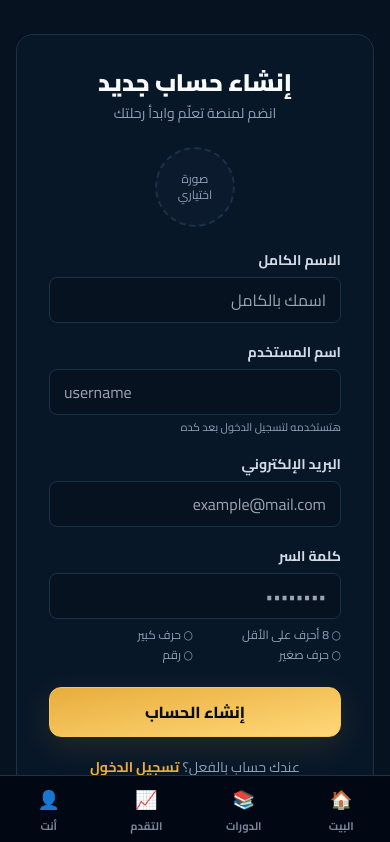
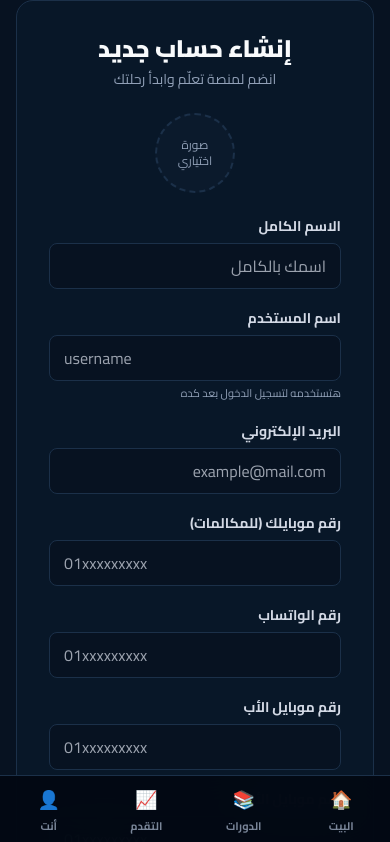
Before and after one commit to taallam-platform/taallam-platform, a Next.js app: page /register in a window 390 px wide. Shown: the top 842 px of the page. Built offline with nearby package versions, Linux system fonts and the light colour scheme; no server answers.

Commit message:
add admin hero video upload feature + registration phone numbers

```diff
--- a/app/(auth)/register/page.tsx
+++ b/app/(auth)/register/page.tsx
@@ -10,6 +10,10 @@ export default function RegisterPage() {
   const [fullName, setFullName] = useState('');
   const [username, setUsername] = useState('');
   const [email, setEmail] = useState('');
+  const [phone, setPhone] = useState('');
+  const [whatsapp, setWhatsapp] = useState('');
+  const [fatherPhone, setFatherPhone] = useState('');
+  const [motherPhone, setMotherPhone] = useState('');
   const [password, setPassword] = useState('');
   const [avatarFile, setAvatarFile] = useState<File | null>(null);
   const [error, setError] = useState('');
@@ -46,7 +50,7 @@ export default function RegisterPage() {
     const res = await fetch('/api/auth/register', {
       method: 'POST',
       headers: { 'Content-Type': 'application/json' },
-      body: JSON.stringify({ fullName, username, email, password }),
+      body: JSON.stringify({ fullName, username, email, password, phone, whatsapp, fatherPhone, motherPhone }),
     });
     const json = await res.json();
 
@@ -56,6 +60,7 @@ export default function RegisterPage() {
       return;
     }
 
+    // رفع الأفاتار الاختياري بعد إنشاء الحساب (لو السيشن اتفعّلت فورًا)
     if (avatarFile) {
       const formData = new FormData();
       formData.append('avatar', avatarFile);
@@ -63,6 +68,8 @@ export default function RegisterPage() {
     }
 
     setLoading(false);
+
+    // لو ده إيميل الأدمن، بعد ما يأكد الكود هيتحول للوحة التحكم تلقائيًا (منطق ده في صفحة /verify)
     router.push(`/verify?email=${encodeURIComponent(email)}`);
   }
 
@@ -129,6 +136,54 @@ export default function RegisterPage() {
           />
         </label>
 
+        <label className="block mb-4">
+          <span className="text-sm font-bold text-[#d3d9e5]">رقم موبايلك (للمكالمات)</span>
+          <input
+            required
+            value={phone}
+            onChange={(e) => setPhone(e.target.value)}
+            className="mt-1.5 w-full bg-[#071221] border border-line rounded-lg px-3.5 py-2.5 outline-none focus:border-gold"
+            placeholder="01xxxxxxxxx"
+            dir="ltr"
+          />
+        </label>
+
+        <label className="block mb-4">
+          <span className="text-sm font-bold text-[#d3d9e5]">رقم الواتساب</span>
+          <input
+            required
+            value={whatsapp}
+            onChange={(e) => setWhatsapp(e.target.value)}
+            className="mt-1.5 w-full bg-[#071221] border border-line rounded-lg px-3.5 py-2.5 outline-none focus:border-gold"
+            placeholder="01xxxxxxxxx"
+            dir="ltr"
+          />
+        </label>
+
+        <label className="block mb-4">
+          <span className="text-sm font-bold text-[#d3d9e5]">رقم موبايل الأب</span>
+          <input
+            required
+            value={fatherPhone}
+            onChange={(e) => setFatherPhone(e.target.value)}
+            className="mt-1.5 w-full bg-[#071221] border border-line rounded-lg px-3.5 py-2.5 outline-none focus:border-gold"
+            placeholder="01xxxxxxxxx"
+            dir="ltr"
+          />
+        </label>
+
+        <label className="block mb-4">
+          <span className="text-sm font-bold text-[#d3d9e5]">رقم موبايل الأم</span>
+          <input
+            required
+            value={motherPhone}
+            onChange={(e) => setMotherPhone(e.target.value)}
+            className="mt-1.5 w-full bg-[#071221] border border-line rounded-lg px-3.5 py-2.5 outline-none focus:border-gold"
+            placeholder="01xxxxxxxxx"
+            dir="ltr"
+          />
+        </label>
+
         <label className="block mb-2">
           <span className="text-sm font-bold text-[#d3d9e5]">كلمة السر</span>
           <input
--- /dev/null
+++ b/app/admin/dashboard/HeroVideoUploader.tsx
@@ -0,0 +1,83 @@
+'use client';
+
+import { useState } from 'react';
+import { useRouter } from 'next/navigation';
+import { createClient } from '@/lib/supabase/client';
+
+export default function HeroVideoUploader({ currentUrl }: { currentUrl: string | null }) {
+  const router = useRouter();
+  const supabase = createClient();
+  const [uploading, setUploading] = useState(false);
+  const [error, setError] = useState('');
+
+  async function handleUpload(e: React.ChangeEvent<HTMLInputElement>) {
+    const file = e.target.files?.[0];
+    if (!file) return;
+    setError('');
+
+    if (file.type !== 'video/mp4') {
+      setError('لازم يكون الفيديو بصيغة mp4');
+      return;
+    }
+    if (file.size > 50 * 1024 * 1024) {
+      setError('حجم الفيديو أكبر من 50 ميجا');
+      return;
+    }
+
+    setUploading(true);
+    const path = `hero-${Date.now()}.mp4`;
+    const { error: uploadError } = await supabase.storage.from('site-media').upload(path, file, { upsert: true });
+
+    if (uploadError) {
+      setUploading(false);
+      setError('فشل الرفع، حاول تاني');
+      return;
+    }
+
+    const { data: publicUrl } = supabase.storage.from('site-media').getPublicUrl(path);
+
+    await fetch('/api/admin/hero-video', {
+      method: 'POST',
+      headers: { 'Content-Type': 'application/json' },
+      body: JSON.stringify({ url: publicUrl.publicUrl }),
+    });
+
+    setUploading(false);
+    router.refresh();
+  }
+
+  async function handleRemove() {
+    setUploading(true);
+    await fetch('/api/admin/hero-video', {
+      method: 'POST',
+      headers: { 'Content-Type': 'application/json' },
+      body: JSON.stringify({ url: null }),
+    });
+    setUploading(false);
+    router.refresh();
+  }
+
+  return (
+    <div className="bg-[#0a0d13] border border-[#1b2029] rounded-2xl p-5 mb-10">
+      <h2 className="text-lg font-bold mb-3">🎬 فيديو الصفحة الرئيسية</h2>
+      {error && <div className="bg-red-950/40 border border-red-800 text-red-300 text-sm rounded-lg p-3 mb-3">{error}</div>}
+
+      {currentUrl && (
+        <video src={currentUrl} controls className="w-full max-w-sm rounded-xl mb-3 border border-[#22262e]" />
+      )}
+
+      <div className="flex gap-3 items-center flex-wrap">
+        <label className="btn-gold text-sm !px-4 !py-2 cursor-pointer">
+          {uploading ? 'جاري الرفع...' : currentUrl ? 'استبدال الفيديو' : 'رفع فيديو'}
+          <input type="file" accept="video/mp4" onChange={handleUpload} disabled={uploading} className="hidden" />
+        </label>
+        {currentUrl && (
+          <button onClick={handleRemove} disabled={uploading} className="text-red-400 text-sm font-bold">
+            حذف الفيديو
+          </button>
+        )}
+      </div>
+      <p className="text-[11px] text-[#7a7f8a] mt-2">صيغة MP4 بس، أقصى حجم 50 ميجا.</p>
+    </div>
+  );
+}
--- a/app/admin/dashboard/page.tsx
+++ b/app/admin/dashboard/page.tsx
@@ -3,11 +3,12 @@ import CoursesList from './CoursesList';
 import UsersTable from './UsersTable';
 import PendingPayments from './PendingPayments';
 import AdminSupportInbox from './AdminSupportInbox';
+import HeroVideoUploader from './HeroVideoUploader';
 
 export default async function AdminDashboardPage() {
   const supabase = createClient();
 
-  const [{ count: studentsCount }, { count: coursesCount }, { data: users }, { data: courses }, { data: pendingRaw }] = await Promise.all([
+  const [{ count: studentsCount }, { count: coursesCount }, { data: users }, { data: courses }, { data: pendingRaw }, { data: heroSetting }] = await Promise.all([
     supabase.from('profiles').select('*', { count: 'exact', head: true }).eq('role', 'student'),
     supabase.from('courses').select('*', { count: 'exact', head: true }),
     supabase.from('profiles').select('id, full_name, avatar_url, role, is_banned').order('created_at', { ascending: false }).limit(50),
@@ -17,6 +18,7 @@ export default async function AdminDashboardPage() {
       .select('id, student:student_id(full_name), course:course_id(title, price)')
       .eq('status', 'pending')
       .order('enrolled_at', { ascending: false }),
+    supabase.from('site_settings').select('value').eq('key', 'hero_video_url').maybeSingle(),
   ]);
 
   const pendingRequests = (pendingRaw ?? []).map((r: any) => ({
@@ -46,6 +48,8 @@ export default async function AdminDashboardPage() {
         </div>
       </div>
 
+      <HeroVideoUploader currentUrl={heroSetting?.value ?? null} />
+
       <h2 className="text-lg font-bold mb-4">💬 الدعم الفني (رسايل الطلاب)</h2>
       <div className="mb-10">
         <AdminSupportInbox />
--- /dev/null
+++ b/app/api/admin/hero-video/route.ts
@@ -0,0 +1,19 @@
+import { NextRequest, NextResponse } from 'next/server';
+import { createClient } from '@/lib/supabase/server';
+
+export async function POST(req: NextRequest) {
+  const supabase = createClient();
+  const { data: { user } } = await supabase.auth.getUser();
+  if (!user) return NextResponse.json({ error: 'غير مصرح' }, { status: 401 });
+
+  const { data: profile } = await supabase.from('profiles').select('role').eq('id', user.id).single();
+  if (profile?.role !== 'admin') return NextResponse.json({ error: 'غير مصرح' }, { status: 403 });
+
+  const body = await req.json().catch(() => null);
+  const url = body?.url ?? null;
+
+  const { error } = await supabase.from('site_settings').update({ value: url }).eq('key', 'hero_video_url');
+  if (error) return NextResponse.json({ error: 'فشل الحفظ' }, { status: 500 });
+
+  return NextResponse.json({ ok: true });
+}
--- a/app/api/auth/register/route.ts
+++ b/app/api/auth/register/route.ts
@@ -13,7 +13,7 @@ export async function POST(req: NextRequest) {
   const email = parsed.data.email.trim().toLowerCase();
   const username = parsed.data.username.trim().toLowerCase();
   const fullName = sanitizeInput(parsed.data.fullName);
-  const { password } = parsed.data;
+  const { password, phone, whatsapp, fatherPhone, motherPhone } = parsed.data;
 
   // تأكد إن اسم المستخدم مش مستخدم قبل كده
   const adminCheck = createAdminClient();
@@ -31,7 +31,7 @@ export async function POST(req: NextRequest) {
   const { data, error } = await supabase.auth.signUp({
     email,
     password,
-    options: { data: { full_name: fullName, username } },
+    options: { data: { full_name: fullName, username, phone, whatsapp, father_phone: fatherPhone, mother_phone: motherPhone } },
   });
 
   if (error || !data.user) {
--- a/app/page.tsx
+++ b/app/page.tsx
@@ -37,6 +37,12 @@ async function getStats() {
   };
 }
 
+async function getHeroVideo() {
+  const supabase = createClient();
+  const { data } = await supabase.from('site_settings').select('value').eq('key', 'hero_video_url').maybeSingle();
+  return data?.value ?? null;
+}
+
 async function getProfile() {
   const supabase = createClient();
   const { data: { user } } = await supabase.auth.getUser();
@@ -46,7 +52,7 @@ async function getProfile() {
 }
 
 export default async function HomePage() {
-  const [courses, profile, stats] = await Promise.all([getFeaturedCourses(), getProfile(), getStats()]);
+  const [courses, profile, stats, heroVideo] = await Promise.all([getFeaturedCourses(), getProfile(), getStats(), getHeroVideo()]);
 
   return (
     <>
@@ -78,11 +84,15 @@ export default async function HomePage() {
 
           <div className="h-[380px] lg:h-[520px] grid place-items-center relative">
             <div className="w-[90%] max-w-[650px] h-[280px] rounded-[22px] bg-gradient-to-br from-[#101d2e] to-navy border border-[#38516b] shadow-2xl p-4">
-              <div className="h-full rounded-xl bg-gradient-to-br from-[#07172b] to-[#0b2440] border border-[#233f5c] grid place-items-center">
-                <div className="w-14 h-14 rounded-full bg-gold grid place-items-center text-[#111] text-xl shadow-[0_0_30px_#e8ad3c55]">
-                  ▶
+              {heroVideo ? (
+                <video src={heroVideo} controls autoPlay muted loop playsInline className="w-full h-full object-cover rounded-xl" />
+              ) : (
+                <div className="h-full rounded-xl bg-gradient-to-br from-[#07172b] to-[#0b2440] border border-[#233f5c] grid place-items-center">
+                  <div className="w-14 h-14 rounded-full bg-gold grid place-items-center text-[#111] text-xl shadow-[0_0_30px_#e8ad3c55]">
+                    ▶
+                  </div>
                 </div>
-              </div>
+              )}
             </div>
           </div>
         </section>
--- a/lib/validation.ts
+++ b/lib/validation.ts
@@ -15,11 +15,19 @@ export const usernameSchema = z
   .max(30, 'اسم المستخدم طويل أوي')
   .regex(/^[a-zA-Z0-9_]+$/, 'اسم المستخدم يسمح فيه بس بحروف إنجليزي وأرقام و _');
 
+const egyptPhoneSchema = z
+  .string()
+  .regex(/^01[0125][0-9]{8}$/, 'رقم الموبايل لازم يكون رقم مصري صحيح (11 رقم)');
+
 export const registerSchema = z.object({
   fullName: z.string().min(2).max(80),
   username: usernameSchema,
   email: z.string().email(),
   password: passwordSchema,
+  phone: egyptPhoneSchema,
+  whatsapp: egyptPhoneSchema,
+  fatherPhone: egyptPhoneSchema,
+  motherPhone: egyptPhoneSchema,
 });
 
 export const loginSchema = z.object({
```
